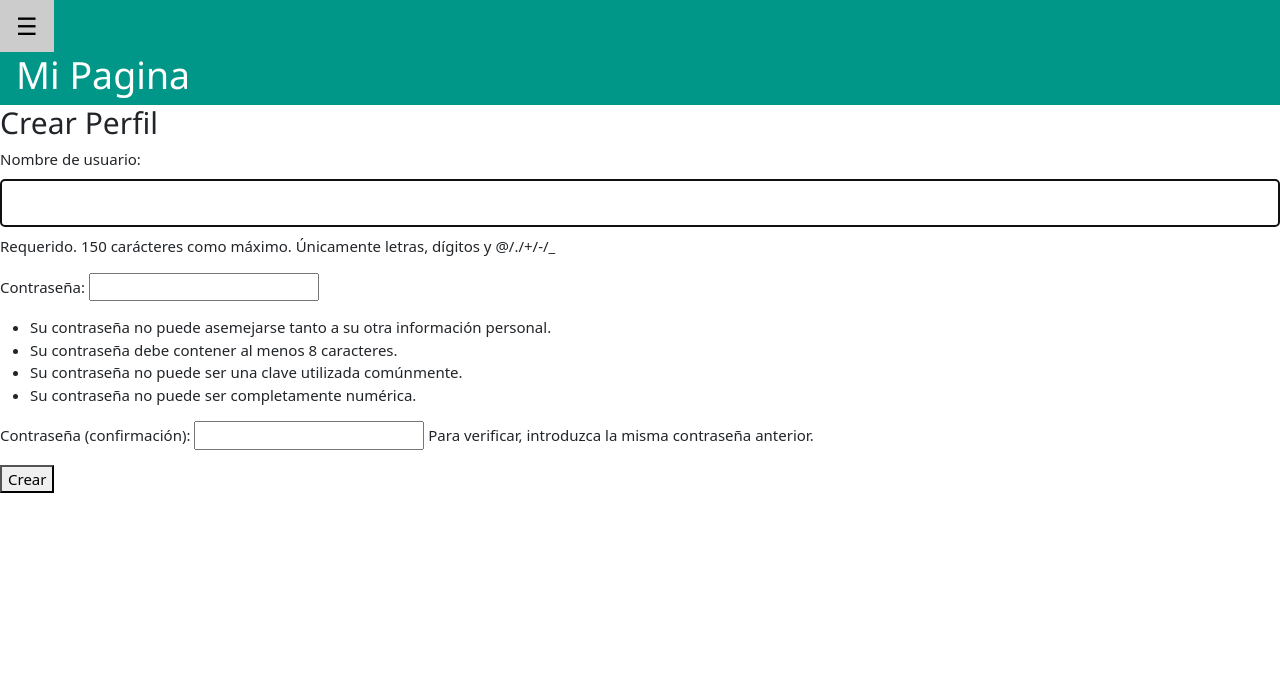
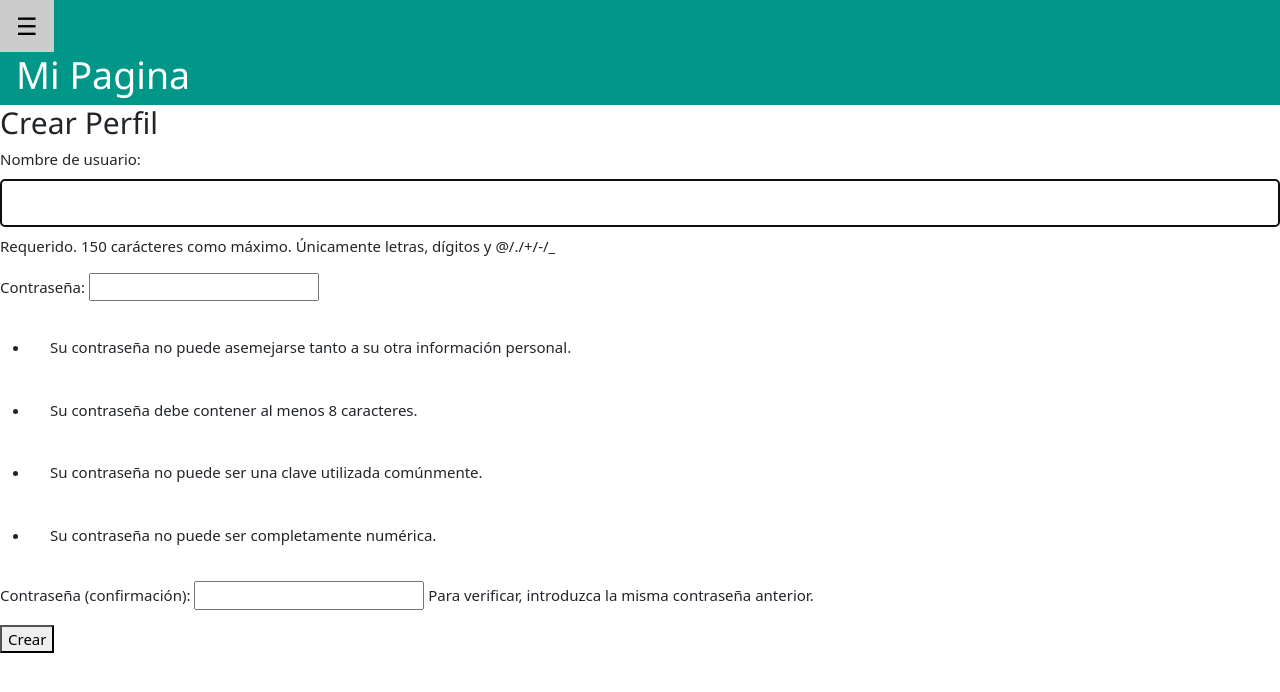
Before and after one commit to Luis-Huachaca-HV/CarConnect, a Django app: page /signup/ in a window 1280 px wide. Shown: the top 692 px of the page. Run offline with Django 3.2, Linux system fonts and the light colour scheme; parts of the project's set-up code (start-up, migrations or seed data) failed here and were passed over; some libraries are stand-ins or nearby versions.

Commit message:
padding to lis

```diff
--- a/car_project/cars/static/css/base.css
+++ b/car_project/cars/static/css/base.css
@@ -37,3 +37,6 @@ input[type=submit] {
 input[type=submit]:hover {
   background-color: #45a049;
 }
+li {
+  padding: 20px;
+}
```
